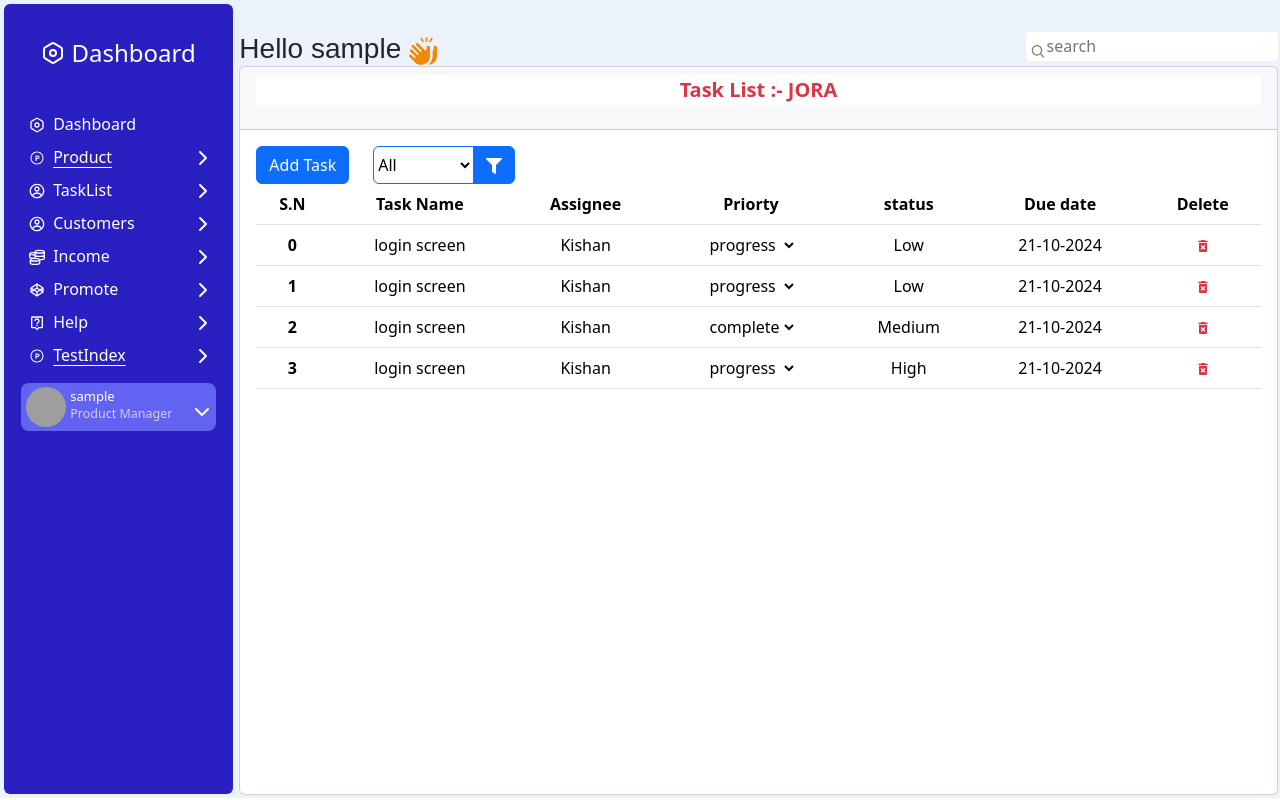
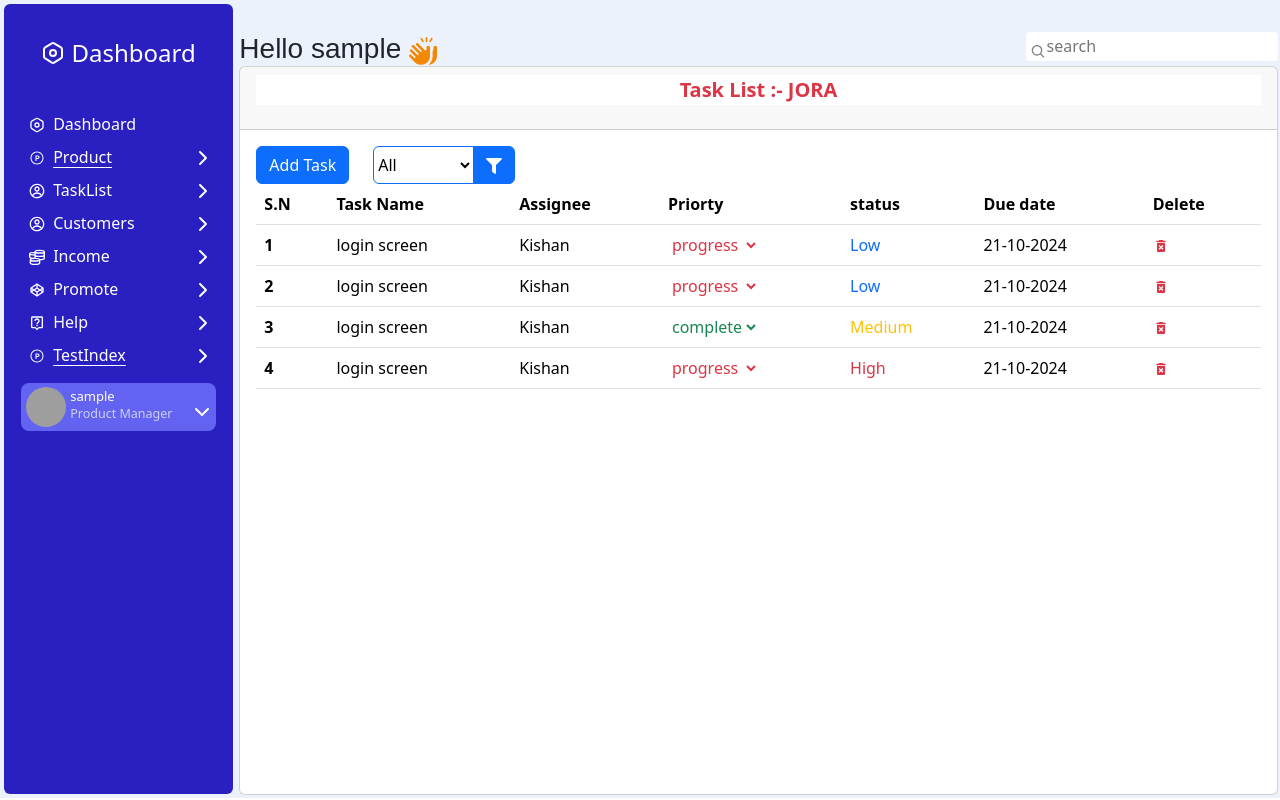
Before and after one commit to kishanmihani/jora, a React (Create React App) app: page /dashboard/TaskList in a window 1280 px wide. Built offline with nearby package versions, Linux system fonts and the light colour scheme; sample sign-in values are in the browser's storage; grey boxes are pictures that could not be loaded.

Commit message:
left align

```diff
--- a/src/Components/TaskList/TaskList.js
+++ b/src/Components/TaskList/TaskList.js
@@ -99,7 +99,7 @@ tablestatusupdate(event, id) {
                     </div>
             </div>
             <div className='custom-scrollbar-css tasklisttable overflow-auto'>
-           <table className='table'>
+           <table className='table text-start'>
             <thead>
              <tr className='sticky-top z-2'>
                 <th>S.N</th>
@@ -115,15 +115,15 @@ tablestatusupdate(event, id) {
               {this.state.datalist.map((data,i)=>{
 
                 return ( <tr key={i} className={`${data.status === this.state.statusfilter  ? '':this.state.statusfilter ===''?'': 'collapse' }`}>
-                  <td className='fw-bolder'>{ i}</td>
+                  <td className='fw-bolder'>{ i + 1}</td>
                   <td>{data.taskname}</td>
                   <td>{data.Assigne}</td>
-                  <td><select value={data.status}  onChange={(e) => this.tablestatusupdate(e, data.id)}>
+                  <td><select value={data.status} className={`${data.status === 'complete'? 'text-success':'text-danger'}`} onChange={(e) => this.tablestatusupdate(e, data.id)}>
                     <option  value='' >All</option>
                         <option value="progress">progress</option>
                         <option value="complete">complete</option>
                     </select></td>
-                  <td>{data.priorty}</td>
+                  <td className={`text-start ${data.priorty === 'High'? 'text-danger':data.priorty === 'Low'?'text-primary':'text-warning' }`}>{data.priorty}</td>
                   <td>{data.Duedate}</td>
                   <td className='text-danger cursor-pointer' onClick={()=>this.setState((prevState)=>({ datalist: prevState.datalist.filter((a,ii) =>ii !== i)}))}><MdDeleteForever /></td>
                   </tr>
@@ -155,13 +155,7 @@ tablestatusupdate(event, id) {
         return errors;
       }}
       onSubmit={(values, { setSubmitting }) => {
-        // apifetch(values);
-    //   const newId =
-    //   this.state.datalist.length > 0
-    //     ? Math.max(...this.state.datalist.map((task) => task.id)) + 1
-    //     : 1;
 
-    // const newTask = { ...values, id: newId };
           this.setState((prevState) => ({
             datalist: prevState.datalist.concat(values),
             popup: false
```
